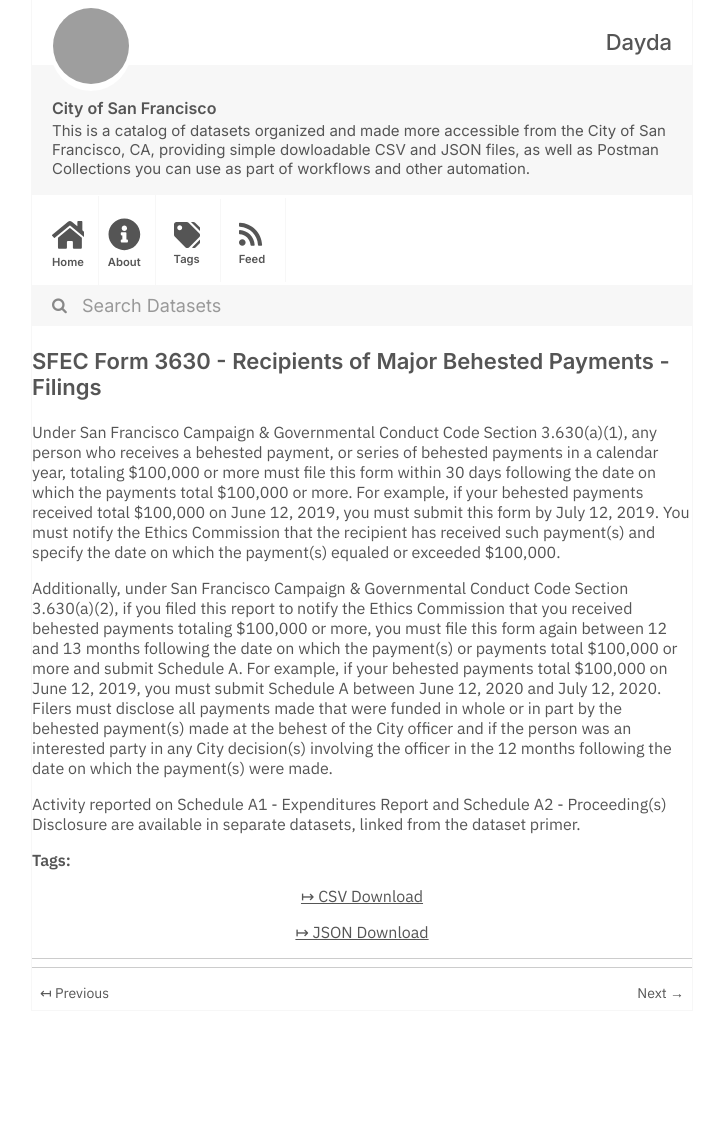
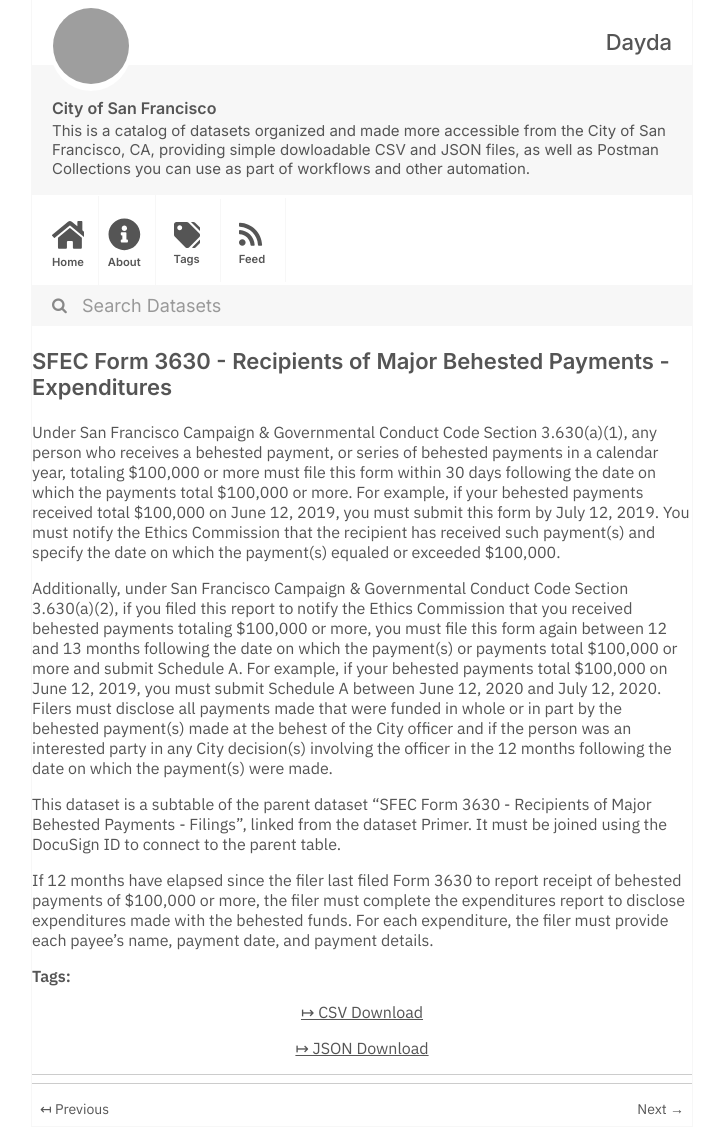
Before and after one commit to dayda-entities/city-of-san-francisco, a Jekyll site: the page built from _posts/2020-11-10-sfec-form-3630-recipients-of-m.md, in a window 1280 px wide. Shown: the whole page, without its empty margins (278-1001 px from the left). Built offline with Jekyll 4.4.1, drawn with Linux system fonts in a browser that asks for light colours; before the commit the page ends 1011 px from its top, so only the background shows below that; grey boxes are pictures that could not be loaded.

```diff
--- a/_posts/2020-11-10-sfec-form-3630-recipients-of-m.md
+++ b/_posts/2020-11-10-sfec-form-3630-recipients-of-m.md
@@ -1,19 +1,21 @@
 ---
-title: SFEC Form 3630 - Recipients of Major Behested Payments - Filings
-created: '2020-11-10T16:56:30.653382'
-modified: '2020-11-10T16:56:30.653392'
+title: SFEC Form 3630 - Recipients of Major Behested Payments - Expenditures
+created: '2020-11-10T16:56:57.541897'
+modified: '2020-11-10T16:56:57.541907'
 state: active
 type: dataset
 tags: []
 groups:
   - Local Government
-csv_url: 'https://data.sfgov.org/api/views/f6bn-myui/rows.csv?accessType=DOWNLOAD'
-json_url: 'https://data.sfgov.org/api/views/f6bn-myui/rows.json?accessType=DOWNLOAD'
+csv_url: 'https://data.sfgov.org/api/views/u5nr-bxj6/rows.csv?accessType=DOWNLOAD'
+json_url: 'https://data.sfgov.org/api/views/u5nr-bxj6/rows.json?accessType=DOWNLOAD'
 layout: post
 
 ---
 Under San Francisco Campaign & Governmental Conduct Code Section 3.630(a)(1), any person who receives a behested payment, or series of behested payments in a calendar year, totaling $100,000 or more must file this form within 30 days following the date on which the payments total $100,000 or more. For example, if your behested payments received total $100,000 on June 12, 2019, you must submit this form by July 12, 2019. You must notify the Ethics Commission that the recipient has received such payment(s) and specify the date on which the payment(s) equaled or exceeded $100,000.
 
-Additionally, under San Francisco Campaign & Governmental Conduct Code Section 3.630(a)(2), if you filed this report to notify the Ethics Commission that you received behested payments totaling $100,000 or more, you must file this form again between 12 and 13 months following the date on which the payment(s) or payments total $100,000 or more and submit Schedule A. For example, if your behested payments total $100,000 on June 12, 2019, you must submit Schedule A between June 12, 2020 and July 12, 2020.  Filers must disclose all payments made that were funded in whole or in part by the behested payment(s) made at the behest of the City officer and if the person was an interested party in any City decision(s) involving the officer in the 12 months following the date on which the payment(s) were made.
+Additionally, under San Francisco Campaign & Governmental Conduct Code Section 3.630(a)(2), if you filed this report to notify the Ethics Commission that you received behested payments totaling $100,000 or more, you must file this form again between 12 and 13 months following the date on which the payment(s) or payments total $100,000 or more and submit Schedule A. For example, if your behested payments total $100,000 on June 12, 2019, you must submit Schedule A between June 12, 2020 and July 12, 2020. Filers must disclose all payments made that were funded in whole or in part by the behested payment(s) made at the behest of the City officer and if the person was an interested party in any City decision(s) involving the officer in the 12 months following the date on which the payment(s) were made.
 
-Activity reported on Schedule A1 - Expenditures Report and Schedule A2 - Proceeding(s) Disclosure are available in separate datasets, linked from the dataset primer.
+This dataset is a subtable of the parent dataset "SFEC Form 3630 - Recipients of Major Behested Payments - Filings", linked from the dataset Primer.  It must be joined using the DocuSign ID to connect to the parent table.
+
+If 12 months have elapsed since the filer last filed Form 3630 to report receipt of behested payments of $100,000 or more, the filer must complete the expenditures report to disclose expenditures made with the behested funds.  For each expenditure, the filer must provide each payee's name, payment date, and payment details.
```
